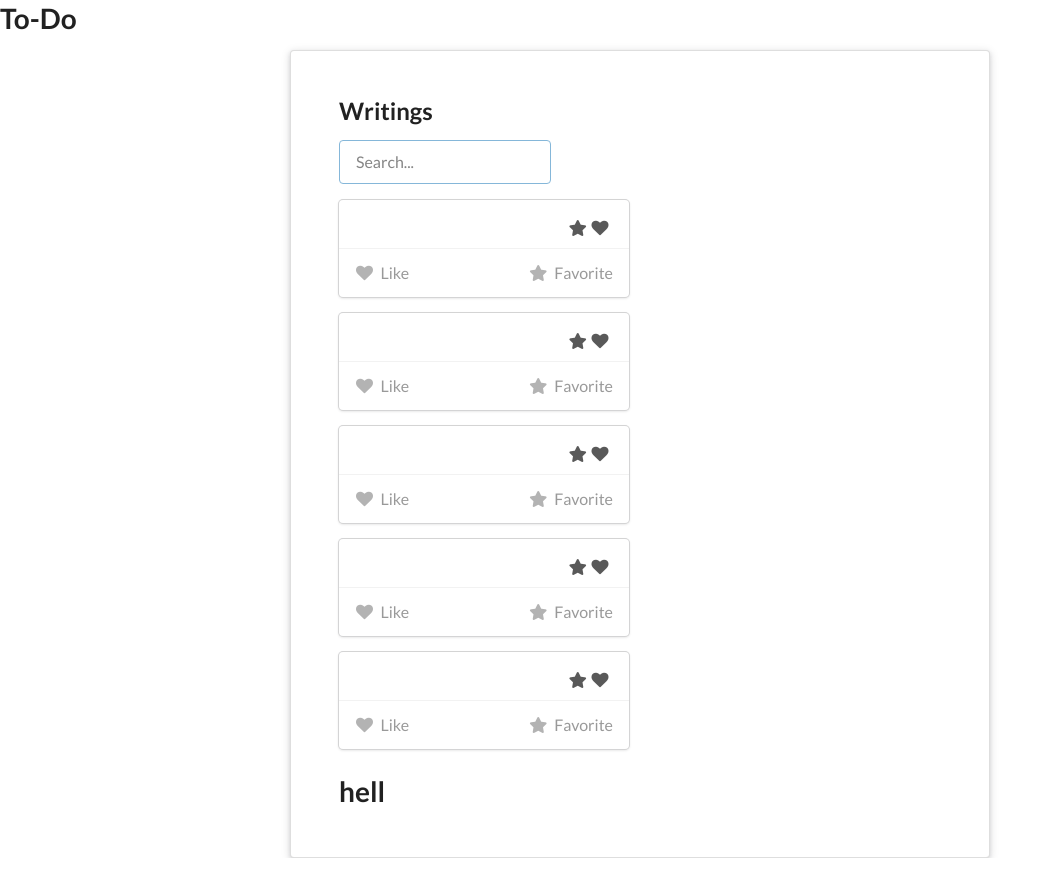
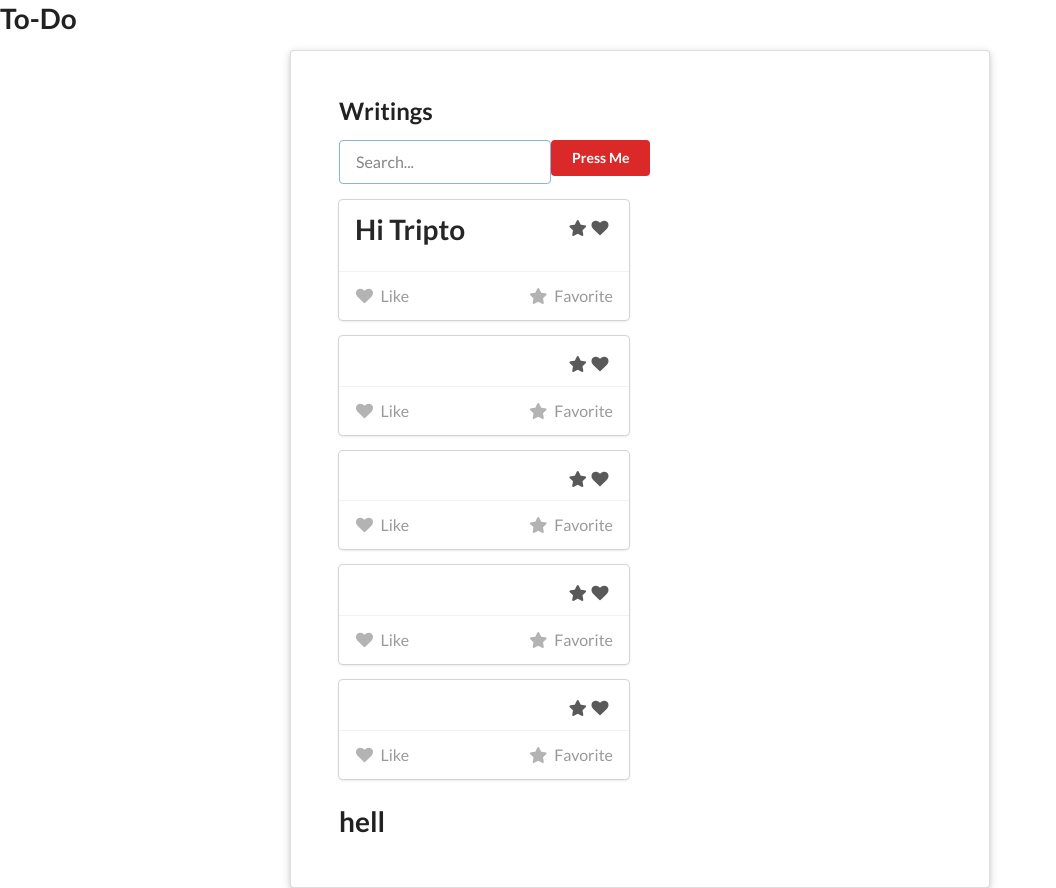
Before and after one commit to JafrulTripto/vue-app, a Vue app: page / in a window 1280 px wide. Shown: the whole page, without its empty margins (0-1056 px from the left). Before the commit the page ends 858 px from the top, so only its background shows below. Built offline with nearby package versions, Linux system fonts and the light colour scheme.

Commit message:
New changes

```diff
--- a/src/components/Card-detail.vue
+++ b/src/components/Card-detail.vue
@@ -3,9 +3,11 @@
         <div class="content">
             <i class="right floated like icon"></i>
             <i class="right floated star icon" @click="setName()" :style="{color:star}"></i>
-            <div class="header"></div>
+            <div class="header">
+                <h1>{{heading}}</h1>
+            </div>
             <div class="description">
-
+                <p>{{paragraph}}</p>
             </div>
         </div>
         <div class="extra content">
@@ -23,24 +25,27 @@
 
 <script>
     export default {
-        data:function () {
-            return{
-                star:'',
-                isGreen:false,
-                styles:'stars',
+
+        props:{
+            paragraph:String,
+            heading:String
+        },
+
+        data: function () {
+            return {
+                star: '',
+                isGreen: false,
+                styles: 'stars',
 
             }
         },
-        methods:{
-            setName:function(){
-                this.isGreen= !this.isGreen;
-                if (this.isGreen){
-                    return this.star='#f4bb4a';
-                    //console.log("lkasjdfkasjdf");
-                }
-                else
-                    return this.star='';
-                //console.log("worked");
+        methods: {
+            setName: function () {
+                this.isGreen = !this.isGreen;
+                if (this.isGreen) {
+                    return this.star = '#f4bb4a';
+                } else
+                    return this.star = '';
             },
 
         }
--- a/src/components/main-card.vue
+++ b/src/components/main-card.vue
@@ -2,9 +2,13 @@
     <div class="ui raised very padded text container segment">
         <h2 class="ui header">Writings</h2>
         <div class="ui input focus">
-            <input type="text" placeholder="Search..." />
+            <input type="text" placeholder="Search..." v-model="newParagraph" />
+            <div>
+                <button class="negative ui button" @click="changeName">Press Me</button>
+            </div>
         </div>
-        <card-detail></card-detail>
+
+        <card-detail :heading="heading" :paragraph="newParagraph"></card-detail>
         <card-detail></card-detail>
         <card-detail></card-detail>
         <card-detail></card-detail>
@@ -16,6 +20,20 @@
 <script>
     import card from './Card-detail'
     export default {
+
+        data:function(){
+          return{
+              heading:'Hi Tripto',
+              newParagraph:''
+          }
+        },
+
+        methods:{
+            changeName(){
+                this.heading = 'hello Tripto';
+            }
+
+        },
         components:{
             'card-detail':card
         }
```
